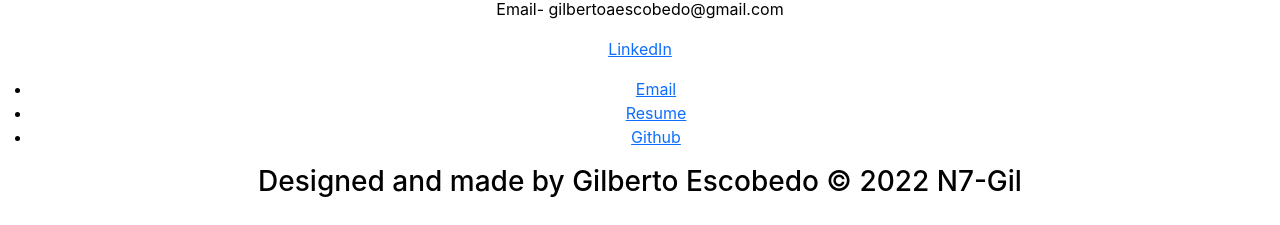
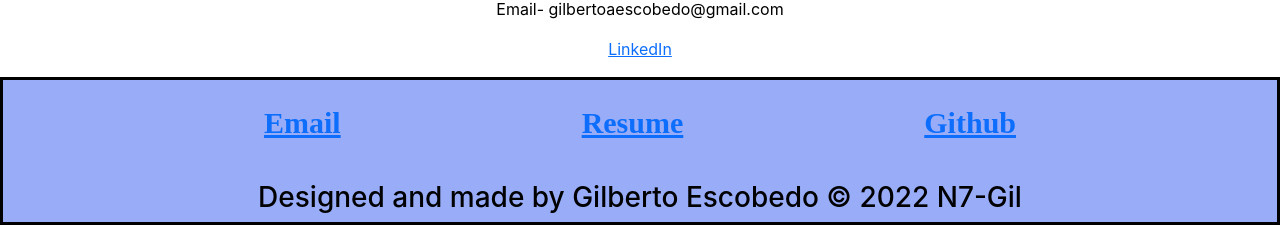
Before and after one commit to n7-gil/React-Portfolio, a React (Create React App) app in the folder react-portfolio/: page / in a window 1280 px wide. Shown: the part 1412-1637 px from the top of the page. Built offline with nearby package versions, Linux system fonts and the light colour scheme.

Commit message:
added styles to footer

```diff
--- a/react-portfolio/src/components/Footer.js
+++ b/react-portfolio/src/components/Footer.js
@@ -1,4 +1,5 @@
 import React from 'react';
+import "../styles/Footer.css"
 
 export default function Footer() {
     return (
--- a/react-portfolio/src/styles/Footer.css
+++ b/react-portfolio/src/styles/Footer.css
@@ -0,0 +1,65 @@
+:root {
+    --background-color: #484848;
+    --foreground-color: rgb(152, 172, 247);
+    --font-color: black;
+}
+
+
+* {
+    text-align: center;
+    margin: 0;
+    padding: 0;
+    color: black;
+    flex-wrap: wrap;
+    scroll-behavior: smooth;
+    box-sizing: border-box;
+}
+
+footer {
+    background-color: var(--foreground-color);
+    bottom: 0px;
+    /* box-shadow: black 0 10px 10px; */
+    border: black;
+    border-style: solid;
+}
+
+footer ul {
+    text-align: center;
+    bottom: 0px;
+    display: flex;
+    flex-direction: row;
+    justify-content: space-evenly;
+    padding: 20px;
+}
+
+footer ul li {
+    display: inline;
+    font-weight: bolder;
+    font-family: 'Amatic SC', cursive;
+    font-size: 30px;
+    justify-content: space-evenly;
+}
+
+@media screen and (max-width: 768px) {
+
+    header,
+    footer {
+        flex-direction: column;
+        text-align: center;
+        justify-content: center;
+    }
+
+    footer li {
+        margin: 20px;
+        text-align: center;
+        justify-content: center;
+
+    }
+
+    img {
+        display: block;
+        margin-left: auto;
+        margin-right: auto;
+        width: 100%;
+    }
+}
--- a/react-portfolio/src/styles/Navbar.css
+++ b/react-portfolio/src/styles/Navbar.css
@@ -38,3 +38,27 @@ nav ul li {
     font-size: 25px;
     color: black;
 }
+
+@media screen and (max-width: 768px) {
+
+    header,
+    footer {
+        flex-direction: column;
+        text-align: center;
+        justify-content: center;
+    }
+
+    footer li {
+        margin: 20px;
+        text-align: center;
+        justify-content: center;
+
+    }
+
+    img {
+        display: block;
+        margin-left: auto;
+        margin-right: auto;
+        width: 100%;
+    }
+}
```
